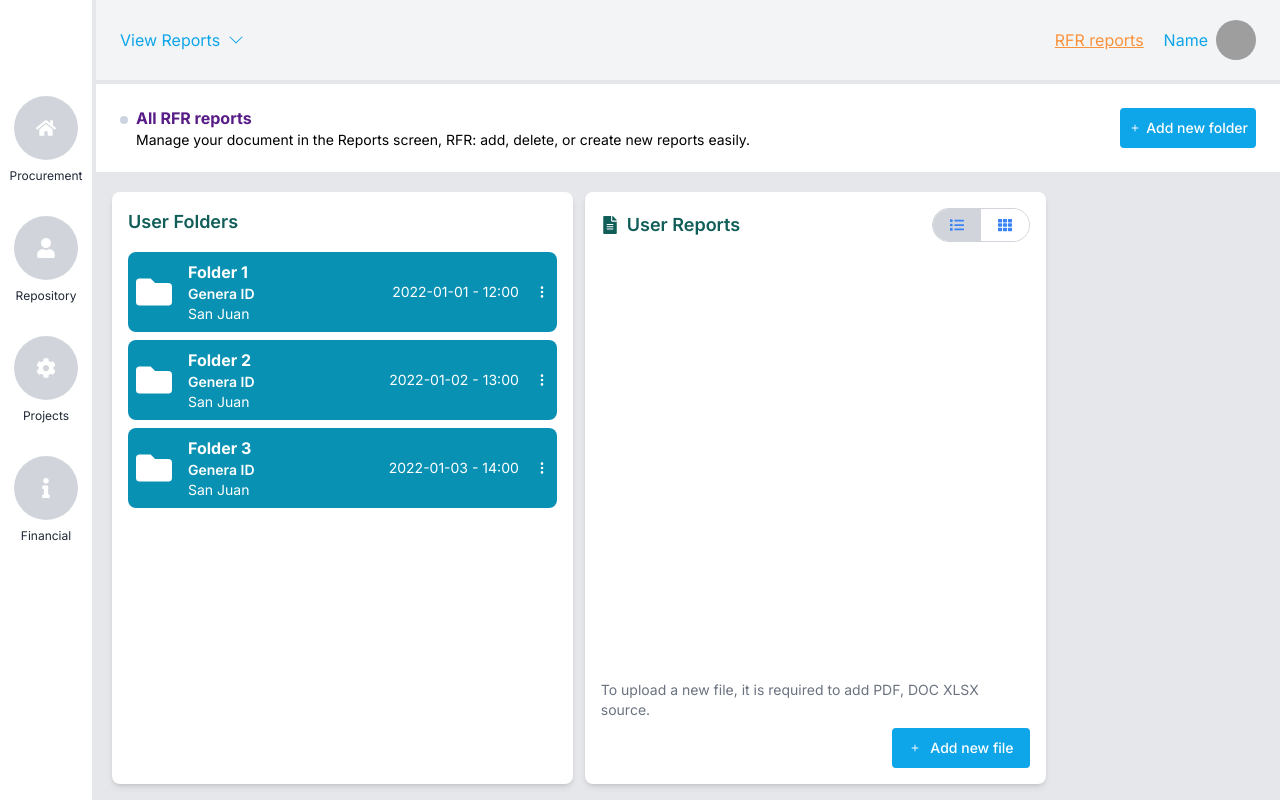
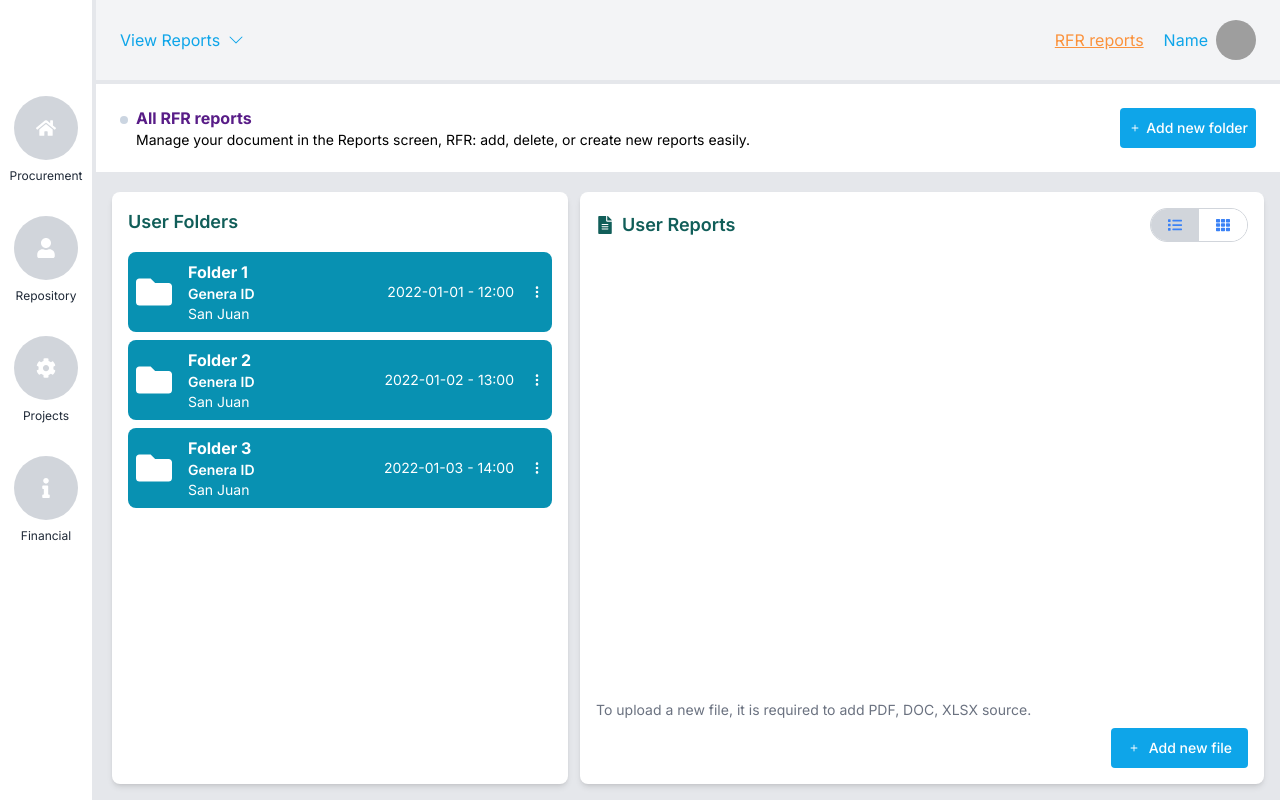
Before and after one commit to gama104/your-project-name, a Next.js app: page /filesdashboard in a window 1280 px wide. Built offline with nearby package versions, Linux system fonts and the light colour scheme; grey boxes are pictures that could not be loaded.

Commit message:
something

```diff
--- a/app/filesdashboard/(components)/files/FileDetails.tsx
+++ b/app/filesdashboard/(components)/files/FileDetails.tsx
@@ -9,17 +9,16 @@ const FileDetails = ({ id }: FilesDetailsProps) => {
   const details: GeneraFileDetail[] = Object.values(filesdetail).flat();
   const detail = details.find((obj) => obj.id === id);
   if (!detail) {
-    return <div className=""></div>;
+    return null;
   }
 
   return (
-    <div className="bg-white rounded-lg shadow-md mb-4 pt-4 h-full">
-      <div className="flex items-center pl-4">
+    <div className="bg-white rounded-lg shadow-md p-4 h-full">
       <h2 className="text-lg font-semibold text-teal-800">{detail.name}</h2>
-      </div>
-      <div className="mt-4 p-4">
+      <div className="mt-4">
         <div className="font-medium">Type:</div>
         <div>{detail.fileType}</div>
+      </div>
       <div className="mt-4">
         <div className="font-medium">Size:</div>
         <div>{detail.size} MB</div>
@@ -37,7 +36,6 @@ const FileDetails = ({ id }: FilesDetailsProps) => {
         <div>{detail.details}</div>
       </div>
     </div>
-    </div>
   );
 };
 
--- a/app/filesdashboard/(components)/files/FileList.tsx
+++ b/app/filesdashboard/(components)/files/FileList.tsx
@@ -1,52 +1,48 @@
 import React from "react";
-import {FaFileAlt } from "react-icons/fa";
+import { FaFileAlt } from "react-icons/fa";
 import FileListItem from "./FileListItem";
 import FileListIcon from "./FileListIcon";
-import { Button } from "@/components/ui/button";
-import { BsPlus } from "react-icons/bs";
-import UploadFileDialog from "./UploadFileDialog";
+import AddFileButton from "./AddFileButton";
 import { GeneraFile } from "../../(store)/definitions";
 import { files as filesRecord } from "../../(store)/placeholder-data";
 import FilesViewToggle from "./FilesViewToggle";
-import AddFileButton from "./AddFileButton";
 
 interface FileListProps {
   folder?: string;
-  view?:string;
+  view?: string;
 }
 
-const FileList = ({ folder,view }: FileListProps) => {
+const FileList = ({ folder, view }: FileListProps) => {
   const selectedFolderID = folder;
   const selectedView = view || "list";
-
   const files: GeneraFile[] = selectedFolderID
-  ? filesRecord[parseInt(selectedFolderID)] || []
-  : [];
-  const viewType = selectedView;
+    ? filesRecord[parseInt(selectedFolderID)] || []
+    : [];
 
   return (
-    <div className="bg-white rounded-lg shadow-md p-4 mb-4 h-full flex flex-col relative">
+    <div className="bg-white rounded-lg shadow-md p-4 h-full flex flex-col">
       <div className="flex justify-between items-center mb-4">
         <div className="flex items-center">
           <FaFileAlt className="text-teal-800 mr-2 text-lg" />
           <h2 className="text-lg font-semibold text-teal-800">User Reports</h2>
         </div>
-        <FilesViewToggle fileview={view}/>
+        <FilesViewToggle fileview={view} />
       </div>
-      <div className="flex-grow">
-        {viewType === "list" ? (
+      <div className="flex-grow overflow-auto h-1">
+        {selectedView === "list" ? (
           <FileListItem files={files} />
         ) : (
-          <FileListIcon files={files}/>
+          <FileListIcon files={files} />
         )}
       </div>
-      <div className="mt-auto flex justify-end items-center">
-        <p className="text-gray-500 text-sm mr-1 mb-2">
-          To upload a new file, it is required to add PDF, DOC XLSX source.
+      <div className="mt-2">
+        <p className="text-gray-500 text-sm mb-2">
+          To upload a new file, it is required to add PDF, DOC, XLSX source.
         </p>
+        <AddFileButton />
       </div>
-        <AddFileButton/>
     </div>
   );
-}
+};
+
 export default FileList;
--- a/app/filesdashboard/(components)/files/FileListItem.tsx
+++ b/app/filesdashboard/(components)/files/FileListItem.tsx
@@ -22,6 +22,7 @@ const FileListItem: React.FC<Props> = ({ files}) => {
     <ul className="divide-y divide-gray-200">
       {files.map((file) => (
         <li
+          key={file.id}
           onClick={() => onFolderClick(file.id)}
           className="flex justify-between items-center p-4 hover:bg-gray-100 cursor-pointer"
         >
--- a/app/filesdashboard/(components)/folders/FolderList.tsx
+++ b/app/filesdashboard/(components)/folders/FolderList.tsx
@@ -5,12 +5,13 @@ import FolderListItem from "./FolderListItem";
 
 const FolderList = () => {
   const result: Folder[] = Object.values(folders).flat();
+
   return (
-    <div className="bg-white rounded-lg shadow-md p-4 mb-4 h-full">
+    <div className="bg-white rounded-lg shadow-md p-4 h-full">
       <h2 className="text-lg font-semibold text-teal-800 mb-4">User Folders</h2>
       <ul>
         {result.map((folder) => (
-          <FolderListItem folder={folder} />
+          <FolderListItem key={folder.id} folder={folder} />
         ))}
       </ul>
     </div>
--- a/app/filesdashboard/(components)/folders/FolderListItem.tsx
+++ b/app/filesdashboard/(components)/folders/FolderListItem.tsx
@@ -27,6 +27,7 @@ const FileListItem: React.FC<FolderListItemProps> = ({ folder }) => {
 
   return (
     <li
+      key={folder.id}
       onClick={() => onFolderClick(folder.id)}
       className="cursor-pointer flex items-center justify-between bg-cyan-600 p-2 rounded-lg mb-2 hover:bg-cyan-700"
     >
--- a/app/filesdashboard/(store)/placeholder-data.ts
+++ b/app/filesdashboard/(store)/placeholder-data.ts
@@ -44,6 +44,62 @@ export const files: Record<number, GeneraFile[]> = {
     },
     {
       id: "3",
+      name: "Report3.pdf",
+      size: 3.1,
+      date: "28 May 2024",
+      time: "10:30 AM",
+      fileType: "word",
+    },
+    {
+      id: "4",
+      name: "Report1.pdf",
+      size: 2.4,
+      date: "29 May 2024",
+      time: "12:00 PM",
+      fileType: "pdf",
+    },
+    {
+      id: "5",
+      name: "Report2.pdf",
+      size: 3.1,
+      date: "28 May 2024",
+      time: "10:30 AM",
+      fileType: "excel",
+    },
+    {
+      id: "6",
+      name: "Report3.pdf",
+      size: 3.1,
+      date: "28 May 2024",
+      time: "10:30 AM",
+      fileType: "word",
+    },
+    {
+      id: "3",
+      name: "Report3.pdf",
+      size: 3.1,
+      date: "28 May 2024",
+      time: "10:30 AM",
+      fileType: "word",
+    },
+    {
+      id: "4",
+      name: "Report1.pdf",
+      size: 2.4,
+      date: "29 May 2024",
+      time: "12:00 PM",
+      fileType: "pdf",
+    },
+    {
+      id: "5",
+      name: "Report2.pdf",
+      size: 3.1,
+      date: "28 May 2024",
+      time: "10:30 AM",
+      fileType: "excel",
+    },
+    {
+      id: "6",
       name: "Report3.pdf",
       size: 3.1,
       date: "28 May 2024",
--- a/app/filesdashboard/page.tsx
+++ b/app/filesdashboard/page.tsx
@@ -1,6 +1,7 @@
 import FileDetails from "./(components)/files/FileDetails";
 import FileList from "./(components)/files/FileList";
 import FolderList from "./(components)/folders/FolderList";
+
 export default function FilesDashboard({
   searchParams,
 }: {
@@ -8,18 +9,19 @@ export default function FilesDashboard({
 }) {
   const selectedFile = searchParams?.file;
   const selectedFolder = searchParams?.folder;
-  const selectedView= searchParams?.view;
+  const selectedView = searchParams?.view;
+
   return (
     <div className="flex-1 bg-gray-200 p-4 h-full">
-      <div className={`flex space-x-3 h-full`}>
-        <div className="w-2/5">
-          <FolderList/>
+      <div className="flex h-full space-x-3">
+        <div className={`flex flex-col ${selectedFile ? 'w-2/5' : 'w-2/5'}`}>
+          <FolderList />
         </div>
-        <div className="w-2/5">
-          <FileList folder={selectedFolder}  view={selectedView} />
+        <div className={`flex flex-col ${selectedFile ? 'w-2/5' : 'w-3/5'}`}>
+          <FileList folder={selectedFolder} view={selectedView} />
         </div>
         {selectedFile && (
-          <div className="w-1/5">
+          <div className="flex flex-col w-1/5">
             <FileDetails id={selectedFile} />
           </div>
         )}
```
Lines whose indentation alone changed are shown as unchanged.
